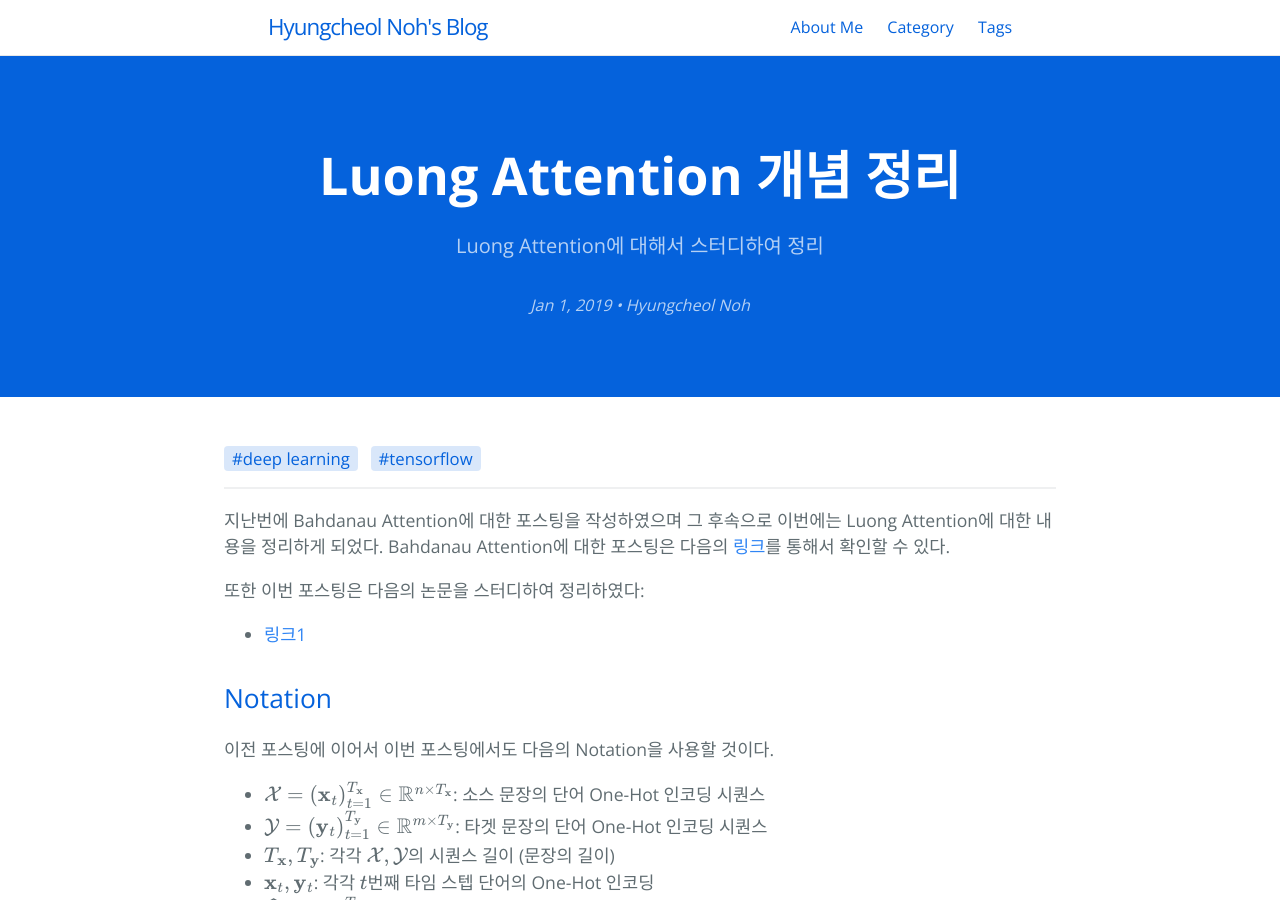
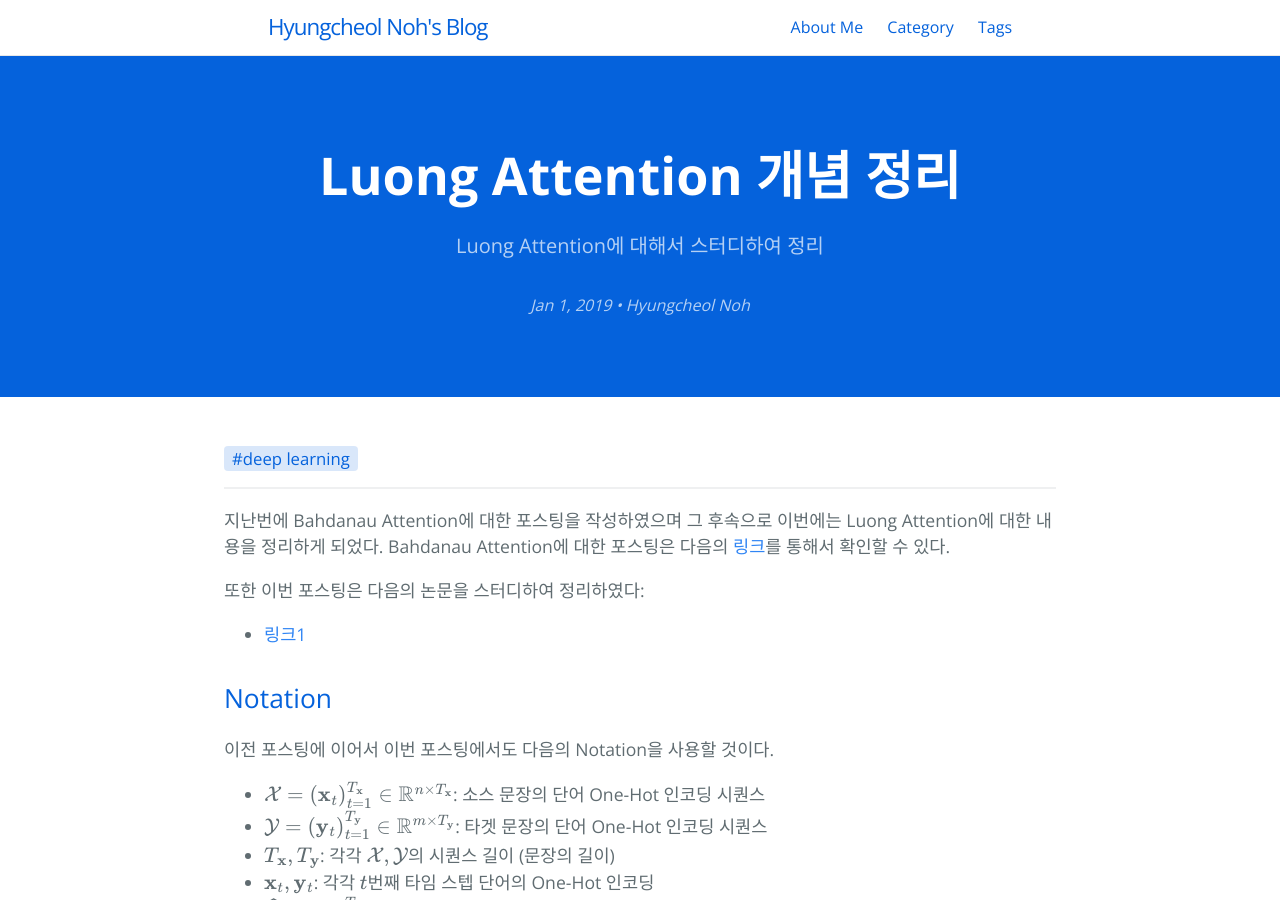
Before and after one commit to hcnoh/hcnoh.github.io, a Jekyll site: the page built from _posts/2019-01-01-luong-attention.md, in a window 1280 px wide and 900 px high. Built offline with Jekyll 4.4.1, drawn with Linux system fonts in a browser that asks for light colours; formulas are drawn with MathJax 3; comment, search, counter and statistics services are not loaded.

Commit message:
Update 2019-01-01-luong-attention.md

```diff
--- a/_posts/2019-01-01-luong-attention.md
+++ b/_posts/2019-01-01-luong-attention.md
@@ -8,7 +8,6 @@ categories:
 - Deep Learning
 tags:
 - deep learning
-- tensorflow
 image: /thumbnail-mobile.png
 author: "Hyungcheol Noh"
 permalink: /2019-01-01-luong-attention
```
